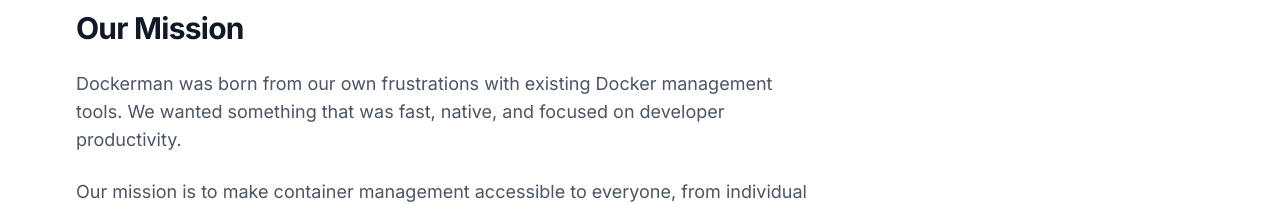
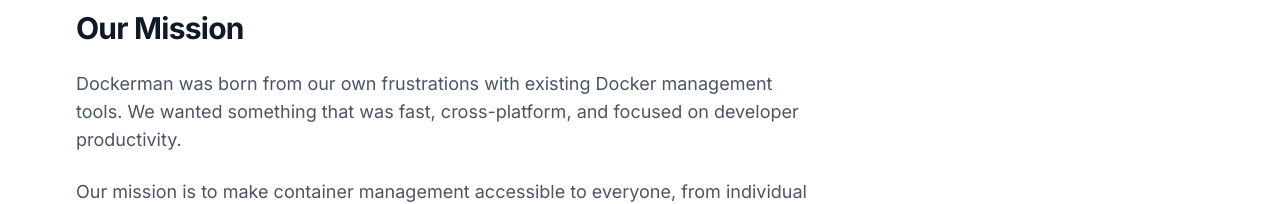
Before and after one commit to ZingerLittleBee/dockerman.app, a Next.js app: page /about in a window 1280 px wide. Shown: the part 488-692 px from the top of the page. Built offline with nearby package versions, Linux system fonts and the light colour scheme.

Commit message:
✨ feat: Improve desktop integration with cross-platform support

```diff
--- a/src/app/about/page.tsx
+++ b/src/app/about/page.tsx
@@ -50,7 +50,7 @@
         </h2>
         <div className="mt-6 max-w-prose space-y-6 text-lg text-gray-600 dark:text-gray-400">
           <p>
-            Dockerman was born from our own frustrations with existing Docker management tools. We wanted something that was fast, native, and focused on developer productivity.
+            Dockerman was born from our own frustrations with existing Docker management tools. We wanted something that was fast, cross-platform, and focused on developer productivity.
           </p>
           <p>
             Our mission is to make container management accessible to everyone, from individual developers to large teams, while maintaining the power and flexibility that Docker provides.
--- a/src/components/ui/SnapshotPlaygournd.tsx
+++ b/src/components/ui/SnapshotPlaygournd.tsx
@@ -94,7 +94,7 @@
       </h2>
       <p className="mt-6 max-w-2xl text-lg text-gray-600 dark:text-gray-400">
         A modern, lightweight Docker management UI that focuses on simplicity and performance.
-        Monitor and manage your containers with native desktop integration.
+        Monitor and manage your containers with cross-platform desktop integration.
       </p>
 
       <div className="mt-8">
```
Also changed, not shown: 1 other file (tests, documents, lock files or other folders).
